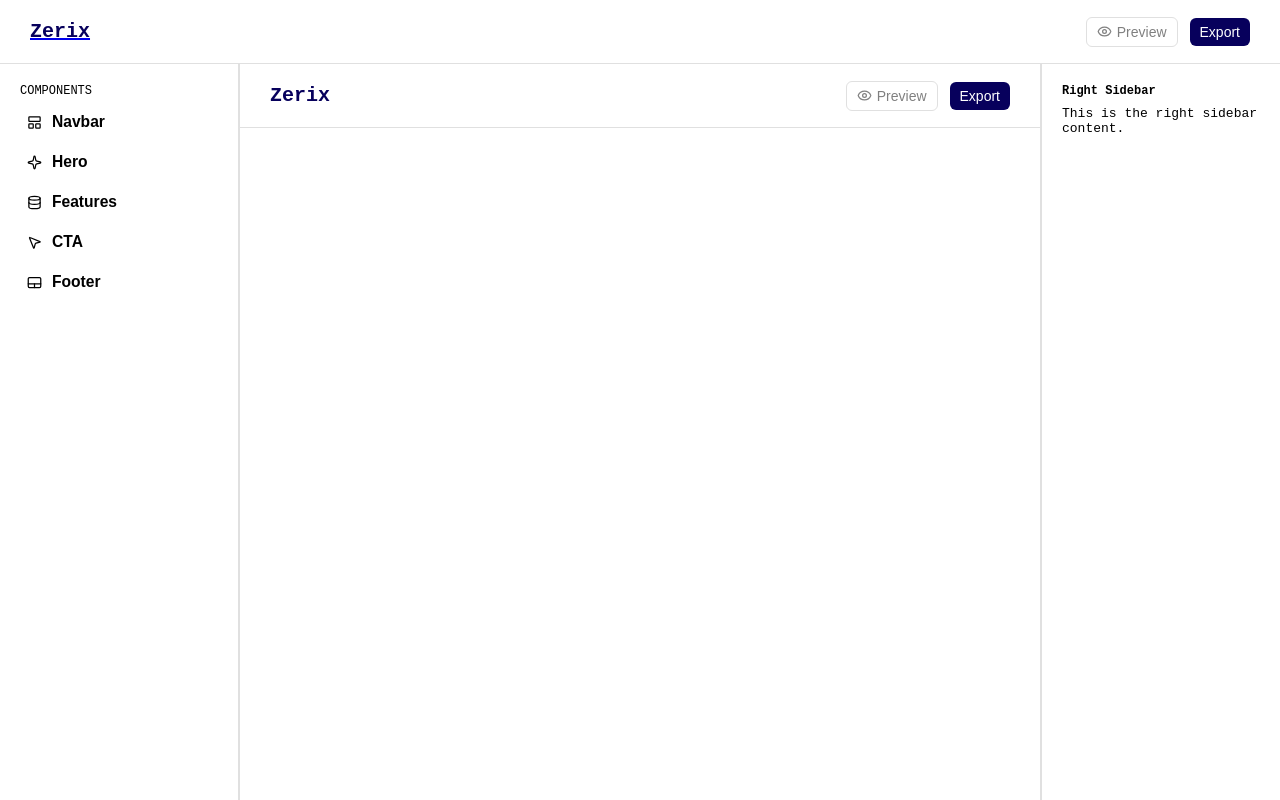
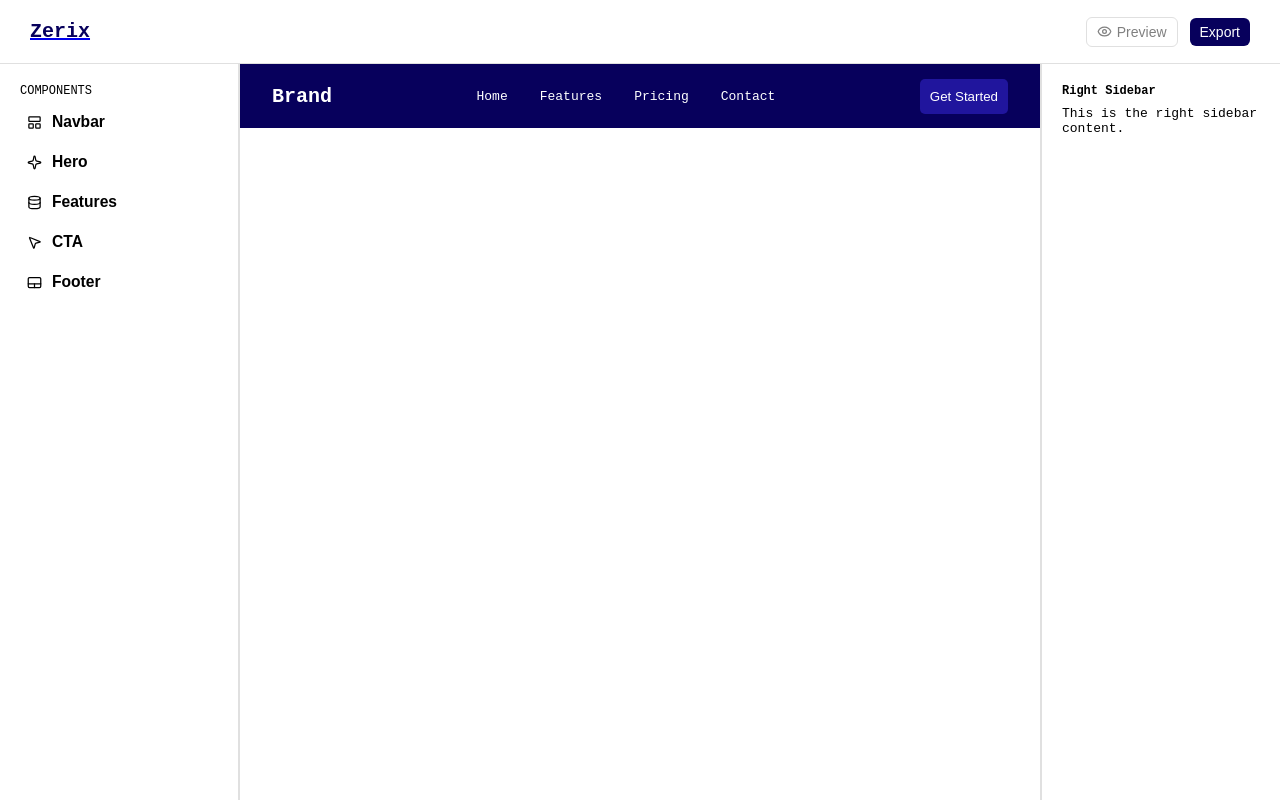
Before and after one commit to Sunjay77/zerix, a React (Vite) app: page /preview in a window 1280 px wide. Built offline with nearby package versions, Linux system fonts and the light colour scheme.

Commit message:
updated UINavbar

```diff
--- a/src/components/Ui/Navbar/UiNavbar.tsx
+++ b/src/components/Ui/Navbar/UiNavbar.tsx
@@ -1,26 +1,25 @@
-
-import { PreviewIcon } from "../../elements/icons/AppIcons";
-import {
-  ButtonGroup,
-  ExportButton,
-  LogoText,
-  NavbarContent,
-  PreviewButton,
-} from "./UiNavbarStyle";
-
+import { LogoTxt, NavbarContent, NavCta, NavLi, NavLinks } from "./UiNavbarStyle";
 
 const Navbar: React.FC = () => {
   return (
-    <NavbarContent>
-      <LogoText>Zerix</LogoText>
-      <ButtonGroup>
-        <PreviewButton>
-          <PreviewIcon />
-          Preview
-        </PreviewButton>
-        <ExportButton>Export</ExportButton>
-      </ButtonGroup>
-    </NavbarContent>
+     <NavbarContent>
+              <LogoTxt>Brand</LogoTxt>
+              <NavLinks>
+                <NavLi>
+                  <a>Home</a>
+                </NavLi>
+                <NavLi>
+                  <a>Features</a>
+                </NavLi>
+                <NavLi>
+                  <a>Pricing</a>
+                </NavLi>
+                <NavLi>
+                  <a>Contact</a>
+                </NavLi>
+              </NavLinks>
+              <NavCta>Get Started</NavCta>
+            </NavbarContent>
   );
 };
 export default Navbar;
--- a/src/components/Ui/Navbar/UiNavbarStyle.ts
+++ b/src/components/Ui/Navbar/UiNavbarStyle.ts
@@ -1,54 +1,40 @@
-/** @format */
+import styled from "styled-components";
 
-import styled from "styled-components";
 export const NavbarContent = styled.nav`
-  height: 64px;
+  background: #07005c;
+  display: flex;
+  align-items: center;
+  justify-content: space-between;
+  padding: 0 32px;
+  height: 4rem;
   width: 100vh;
-  display: flex;
-  justify-content: space-between;
-  padding: 10px 30px;
-  align-items: center;
-  border-bottom: 1px solid var(--border-color);
+  color: white;
 `;
 
-export const LogoText = styled.h1`
-  font-size: 20px;
-  color: var(--Buttons-color);
+export const LogoTxt = styled.h1`
+  font-size: 1.25rem;
+  color: white;
 `;
 
-export const BaseButton = styled.button`
-  padding: 6px 10px;
-  font-size: 14px;
-  gap: 5px;
-  border-radius: 6px;
+export const NavLinks = styled.ul`
+  display: flex;
+  gap: 2rem;
+  list-style: none;
+  color: white;
 `;
 
-export const PreviewButton = styled(BaseButton)`
-  background-color: transparent;
-  border: 1px solid #e0e0e0;
-  color: gray;
-  display: flex;
-  align-items: center;
+export const NavCta = styled.button`
+  border-radius: 0.3125rem;
+  border: none;
+  padding: 10px 10px;
+  background: #20159d;
+  color: white;
   cursor: pointer;
   &:hover {
-    background-color: gray;
-    color: white;
+    background: #372bba;
   }
 `;
 
-export const ExportButton = styled(BaseButton)`
-  background: #07005c;
-  border: none;
-  color: #ffffff;
+export const NavLi = styled.li`
   cursor: pointer;
-  &:hover {
-    background-color: #261b9b;
-    color: white;
-  }
 `;
-
-export const ButtonGroup = styled.div`
-  display: flex;
-  gap: 12px;
-  align-items: center;
-`;
```
